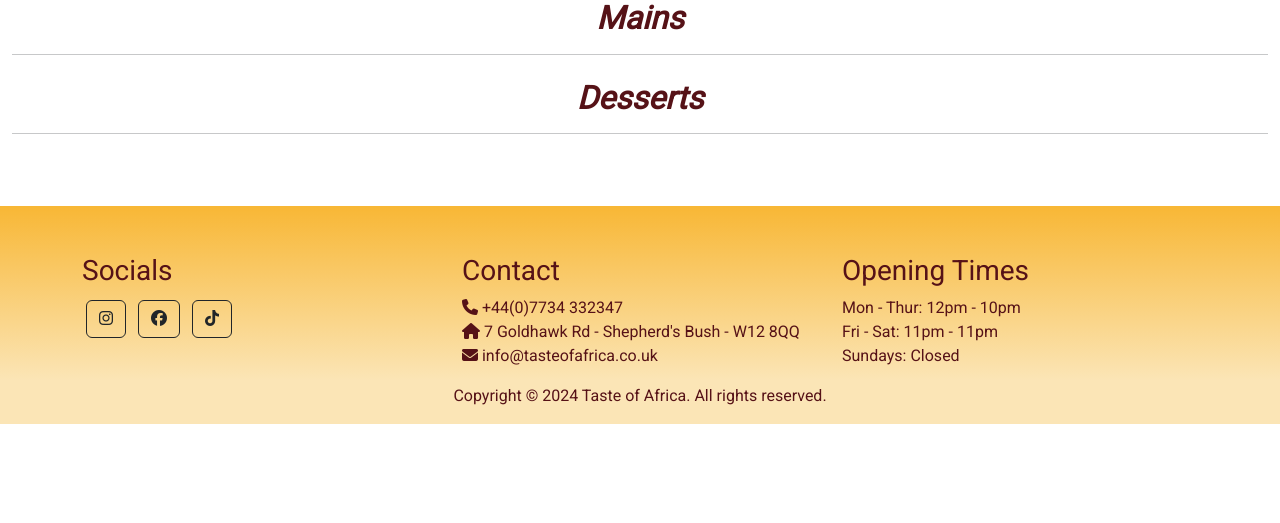
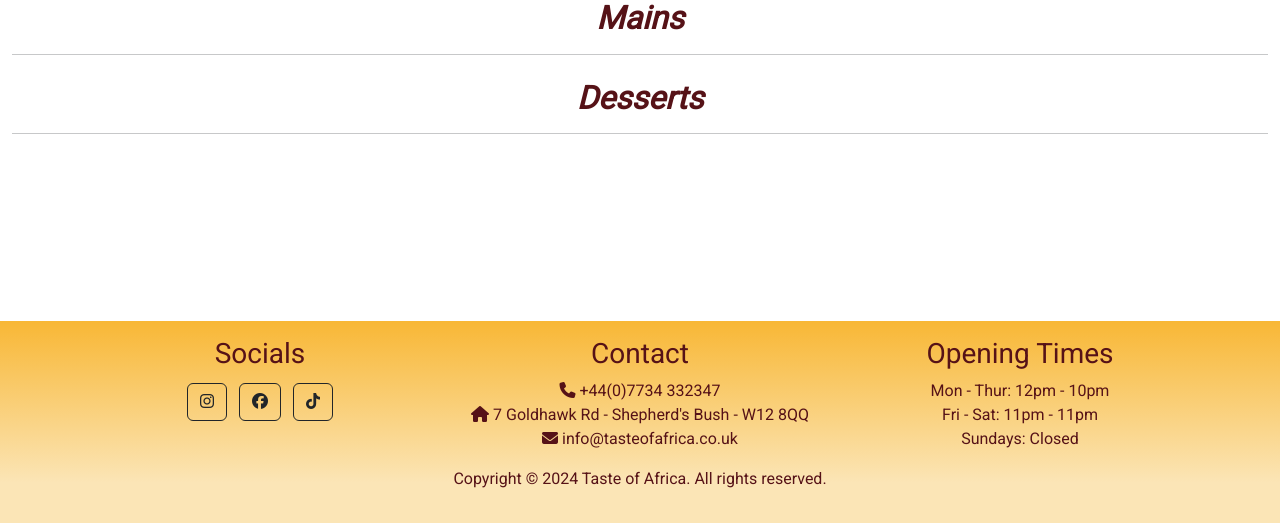
Before and after one commit to KyrianU/taste-of-africa, a Django app: page /menu/ in a window 1280 px wide. Shown: the part 277-800 px from the top of the page. Run offline with Django 3.2, Linux system fonts and the light colour scheme; data that the repository does not hold is empty; some libraries are stand-ins or nearby versions.

Commit message:
changed styling around footer, menu % reservation card element in index.html

```diff
--- a/static/css/base.css
+++ b/static/css/base.css
@@ -50,7 +50,7 @@ p > text-center mb-3 {
 
 footer {
     margin-top: auto;
-    padding-top: 3em;
+    padding: 3em;
     display: flex;
     flex-flow: row wrap;
     color: #561217;
--- a/templates/base.html
+++ b/templates/base.html
@@ -56,13 +56,13 @@
             </div>
           </nav>
 
-
     {% block content %}
     {% endblock %}
-    <footer id="footer" class="mt-5">
-        <div class="container-xl">
-            <div class="row row-reverse">
+    <footer id="footer" class="mt-auto py-3">
+        <div class="container">
+            <div class="row">
                 <div class="col-md-4">
+                  <div class="footer-container text-center text-md-left">
                     <h3 class="footer-subtitle">Socials</h3>
                     <a class="btn btn-outline-dark btn-floating m-1" href="https//www.instagram.com/" role="button" target="_blank"
                         ><i class="fab fa-instagram"></i></a>
@@ -70,21 +70,26 @@
                         ><i class="fab fa-facebook"></i></a>
                     <a class="btn btn-outline-dark btn-floating m-1" href="https//www.tiktok.com/" role="button" target="_blank"
                         ><i class="fab fa-tiktok"></i></a>
+                  </div>
                 </div>
                 <div class="col-md-4">
+                  <div class="footer-container text-center text-md-left">
                     <h3 class="footer-subtitle">Contact </h3>
                         <i class="fas fa-phone"></i> +44(0)7734 332347
                         <br>
                         <i class="fas fa-home"></i> 7 Goldhawk Rd - Shepherd's Bush - W12 8QQ
                         <br>
                         <i class="fas fa-envelope"></i> info@tasteofafrica.co.uk
+                  </div>
                 </div>
                 <div class="col-md-4">
+                  <div class="footer-container text-center text-md-left">
                     <h3 class="footer-subtitle">Opening Times</h3>
                         <p>Mon - Thur: 12pm - 10pm <br>
                             Fri - Sat: 11pm - 11pm <br>
                             Sundays: Closed
                         </p>
+                  </div>
                 </div>
             </div>
         </div>
```
Also changed, not shown: templates/index.html (+4 -3 lines).
